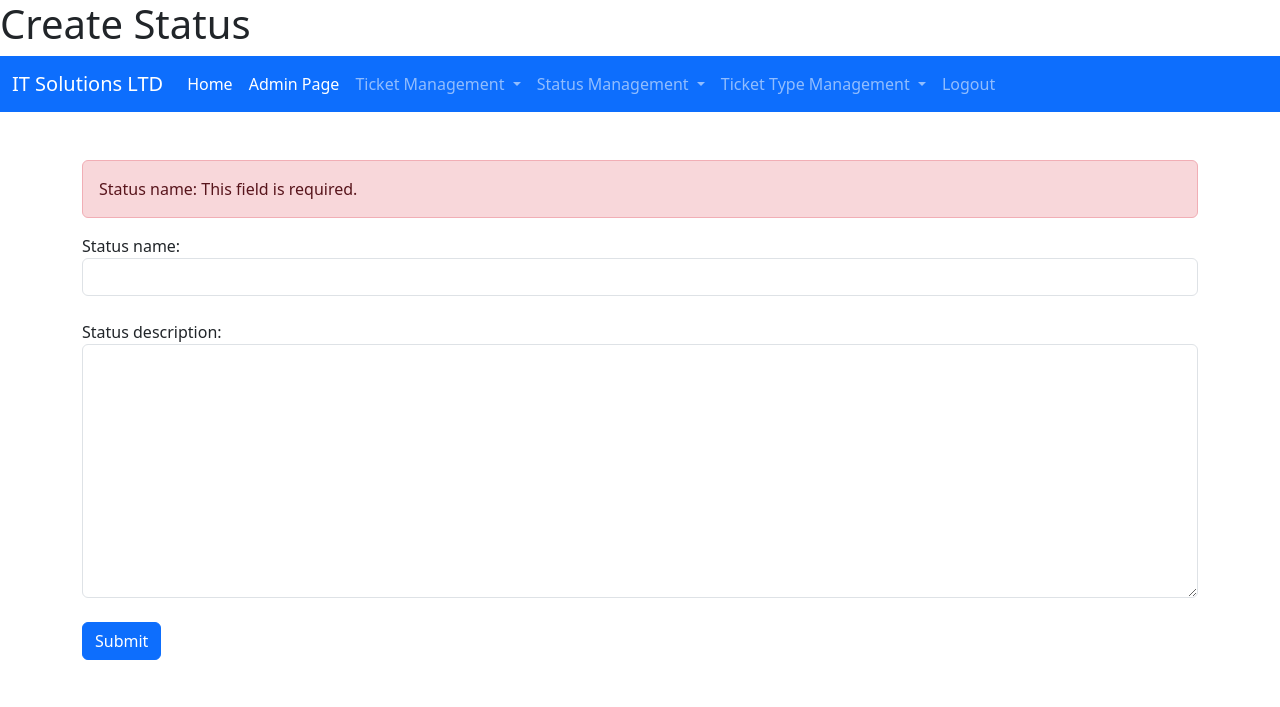
After one commit to Stylie777/SoftwareEngineeringL5, a Django app: page /create_status/ in a window 1280 px wide. The commit adds this page. Shown: the top 707 px of the page. Run offline with Django 4.2, Linux system fonts and the light colour scheme; a user stored in the database is signed in.

Commit message:
add-items: Add pages for creating entries into the database
Signed-off-by: Jack Styles <jackstyles320@gmail.com>

```diff
--- a/assignment/assignment/assignment/urls.py
+++ b/assignment/assignment/assignment/urls.py
@@ -27,6 +27,9 @@ urlpatterns = [
     path("register/", views.RegisterPage, name="Register"),
     path("login/", views.LoginPage, name="Login"),
     path("logout/", views.LogoutPage, name="Logout"),
+    path("create_ticket/", views.CreateTicketPage, name="Create Ticket"),
+    path("create_status/", views.CreateStatusPage, name="Create Status"),
+    path("create_ticket_type/", views.CreateTicketTypePage, name="Create Ticket Type"),
 ]
 
 urlpatterns +=staticfiles_urlpatterns()
--- a/assignment/assignment/myapp/forms.py
+++ b/assignment/assignment/myapp/forms.py
@@ -1,6 +1,10 @@
+import datetime
 from django import forms
 from django.contrib.auth.forms import UserCreationForm
 from django.contrib.auth.models import User
+from .models import Ticket, Status, TicketType
+from django.forms import ValidationError
+import re
 
 class NewUser(UserCreationForm):
     email = forms.EmailField(required=True)
@@ -9,11 +13,102 @@ class NewUser(UserCreationForm):
         model = User
         fields = ("username", "email", "first_name", "last_name", "password1", "password2")
 
+        widgets = {
+            "username": forms.TextInput(attrs = {"class": "form-control"}),
+            "email": forms.TextInput(attrs = {"class": "form-control"}),
+            "first_name": forms.TextInput(attrs = {"class": "form-control"}),
+            "last_name": forms.TextInput(attrs = {"class": "form-control"}),
+            "password1": forms.TextInput(attrs = {"class": "form-control"}),
+            "password2": forms.TextInput(attrs = {"class": "form-control"}),
+        }
+
     def save(self, commit=True):
         user = super(NewUser, self).save(commit=False)
         user.email = self.cleaned_data['email']
 
         if commit:
             user.save()
+        return user
 
-        return user
+class AddTicket(forms.ModelForm):
+    class Meta:
+        model = Ticket
+        fields = ("ticket_title", "ticket_info", "assignee", "status", "type", "date_due")
+
+        widgets = {
+            "ticket_title": forms.TextInput(attrs={"class":"form-control"}),
+            "ticket_info": forms.Textarea(attrs={"class":"form-control"}),
+            "assignee": forms.Select(attrs={"class":"form-control"}),
+            "status": forms.Select(attrs={"class":"form-control"}),
+            "type": forms.Select(attrs={"class":"form-control"}),
+            "date_due": forms.DateInput(attrs={"class":"form-control"}, format="%d/%m/%y"),
+        }
+
+    def clean_ticket_title(self):
+        ticket_title = self.cleaned_data["ticket_title"]
+
+        if not check_capital_letter(ticket_title):
+            raise ValidationError("Please enter the ticket title with the first letter as a Capital")
+
+        return ticket_title
+
+    def save(self, commit=True):
+        ticket = super(AddTicket, self).save(commit=False)
+        ticket.date_reported = datetime.date.today()
+
+        if commit:
+            ticket.save()
+        return ticket
+
+class AddStatus(forms.ModelForm):
+    class Meta:
+        model = Status
+        fields = ("status_name", "status_description")
+
+        widgets ={
+            "status_name": forms.TextInput(attrs={"class":"form-control"}),
+            "status_description": forms.Textarea(attrs= {"class":"form-control"}),
+        }
+
+    def clean_status_name(self):
+        status_name = self.cleaned_data["status_name"]
+
+        if not check_capital_letter(status_name):
+            raise ValidationError("Please enter the ticket title with the first letter as a Capital")
+
+        return status_name
+
+    def save(self, commit=True):
+        status = super(AddStatus, self).save(commit=False)
+
+        if commit:
+            status.save()
+        return status
+
+class AddTicketType(forms.ModelForm):
+    class Meta:
+        model = TicketType
+        fields = {"type_name", "type_description"}
+
+        widgets = {
+            "type_name": forms.TextInput(attrs={"class":"form-control"}),
+            "type_description": forms.Textarea(attrs={"class":"form-control"})
+        }
+
+    def clean_type_name(self):
+        type_name = self.cleaned_data["type_name"]
+
+        if not check_capital_letter(type_name):
+            raise ValidationError("Please enter the type name with the first letter as a Capital")
+
+        return type_name
+
+    def save(self, commit=True):
+        ticket_type = super(AddTicketType, self).save(commit=False)
+
+        if commit:
+            ticket_type.save()
+        return ticket_type
+
+def check_capital_letter(text):
+    return re.match(r"([A-Z][A-Z, a-z, 0-9]*)+", text)
--- /dev/null
+++ b/assignment/assignment/myapp/templates/myapp/add_status.html
@@ -0,0 +1,4 @@
+{% extends "myapp/form.html" %}
+{% block title %}
+    <h1>Create Status</h1>
+{% endblock %}
--- /dev/null
+++ b/assignment/assignment/myapp/templates/myapp/add_ticket.html
@@ -0,0 +1,4 @@
+{% extends "myapp/form.html" %}
+{% block title %}
+    <h1>Create Ticket</h1>
+{% endblock %}
--- /dev/null
+++ b/assignment/assignment/myapp/templates/myapp/add_ticket_type.html
@@ -0,0 +1,4 @@
+{% extends "myapp/form.html" %}
+{% block title %}
+    <h1>Create Ticket Type</h1>
+{% endblock %}
--- a/assignment/assignment/myapp/templates/myapp/base.html
+++ b/assignment/assignment/myapp/templates/myapp/base.html
@@ -2,24 +2,82 @@
 <html lang="en">
     <head>
         {% block title %}
-            <title>Test Title</title>
         {% endblock %}
         {% load static %}
-            <link rel="stylesheet" type="text/css" href="{% static 'myapp/site.css' %}">
+
+            <meta name="viewport" content="width=device-width, initial-scale=1">
+            <link href="https://cdn.jsdelivr.net/npm/bootstrap@5.3.1/dist/css/bootstrap.min.css" rel="stylesheet" integrity="sha384-4bw+/aepP/YC94hEpVNVgiZdgIC5+VKNBQNGCHeKRQN+PtmoHDEXuppvnDJzQIu9" crossorigin="anonymous">
     </head>
 
     <body>
-        {% block sidebar %}
-            <div class="sidebar">
-                <a class="active" href="/">Home</a>
-                {% if user.is_authenticated %}
-                <a class="active" href="/logout">Logout</a>
-                {% else %}
-                <a class="active" href="/register">Register</a>
-                <a class="active" href="/login">Login</a>
-                {% endif %}
-            </div>
+        <script src="https://cdn.jsdelivr.net/npm/@popperjs/core@2.11.8/dist/umd/popper.min.js" integrity="sha384-I7E8VVD/ismYTF4hNIPjVp/Zjvgyol6VFvRkX/vR+Vc4jQkC+hVqc2pM8ODewa9r" crossorigin="anonymous"></script>
+        <script src="https://cdn.jsdelivr.net/npm/bootstrap@5.3.1/dist/js/bootstrap.min.js" integrity="sha384-Rx+T1VzGupg4BHQYs2gCW9It+akI2MM/mndMCy36UVfodzcJcF0GGLxZIzObiEfa" crossorigin="anonymous"></script>
+
+        {% block navbar %}
+            <nav class="navbar navbar-expand-lg bg-primary" data-bs-theme="dark">
+                <div class="container-fluid">
+                    <a class="navbar-brand" href="#">IT Solutions LTD</a>
+                    <button class="navbar-toggler" type="button" data-bs-toggle="collapse" data-bs-target="#navbarNavDropdown" aria-controls="navbarNavDropdown" aria-expanded="false" aria-label="Toggle navigation">
+                        <span class="navbar-toggler-icon"></span>
+                    </button>
+                    <div class="collapse navbar-collapse" id="navbarNavDropdown">
+                        <ul class="navbar-nav">
+                            <li class="nav-item">
+                                <a class="nav-link active" aria-current="page" href="/">Home</a>
+                            </li>
+                            {% if user.is_authenticated %}
+                                {% if user.is_superuser %}
+                                    <li class="nav-item">
+                                        <a class="nav-link active" href="/admin">Admin Page</a>
+                                    </li>
+                                {% endif %}
+                                <li class="nav-item dropdown">
+                                    <a class="nav-link dropdown-toggle" href="#" role="button" data-bs-toggle="dropdown" aria-expanded="false">
+                                        Ticket Management
+                                    </a>
+                                    <ul class="dropdown-menu">
+                                        <li>
+                                            <a class="dropdown-item" href="/create_ticket">Create Ticket</a>
+                                        </li>
+                                    </ul>
+                                </li>
+                                <li class="nav-item dropdown">
+                                    <a class="nav-link dropdown-toggle" href="#" role="button" data-bs-toggle="dropdown" aria-expanded="false">
+                                        Status Management
+                                    </a>
+                                    <ul class="dropdown-menu">
+                                        <li>
+                                            <a class="dropdown-item" href="/create_status">Create Status</a>
+                                        </li>
+                                    </ul>
+                                </li>
+                                <li class="nav-item dropdown">
+                                    <a class="nav-link dropdown-toggle" href="#" role="button" data-bs-toggle="dropdown" aria-expanded="false">
+                                        Ticket Type Management
+                                    </a>
+                                    <ul class="dropdown-menu">
+                                        <li>
+                                            <a class="dropdown-item" href="/create_ticket_type">Create Ticket Type</a>
+                                        </li>
+                                    </ul>
+                                </li>
+                                <li class="nav-item">
+                                    <a class="nav-link" href="/logout">Logout</a>
+                                </li>
+                                {% else %}
+                                <li class="nav-item">
+                                    <a class="nav-link active" href="/register">Register</a>
+                                </li>
+                                <li class="nav-item">
+                                    <a class="nav-link active" href="/login">Login</a>
+                                </li>
+                            {% endif %}
+                        </ul>
+                    </div>
+                </div>
+            </nav>
         {% endblock %}
+
         {% block content %}
         {% endblock %}
     </body>
--- /dev/null
+++ b/assignment/assignment/myapp/templates/myapp/form.html
@@ -0,0 +1,22 @@
+{% extends "myapp/base.html" %}
+{% block content %}
+
+<div class="container py-5">
+    <div class="form-group">
+        <form method="POST">
+            {% csrf_token %}
+            {% for field in form.visible_fields %}
+                <div class="fieldWrapper">
+                    {% for error in field.errors %}
+                        <div class="alert alert-danger"> {{ field.label_tag }} {{ error }}</div>
+                    {% endfor %}
+                    {{ field.label_tag }} {{ field }}
+                    <br>
+                </div>
+            {% endfor %}
+            <button class="btn btn-primary" type="submit">Submit</button>
+        </form>
+    </div>
+</div>
+
+{% endblock %}
--- a/assignment/assignment/myapp/templates/myapp/home.html
+++ b/assignment/assignment/myapp/templates/myapp/home.html
@@ -1,6 +1,6 @@
 {% extends "myapp/base.html" %}
 {% block title %}
-    <h1>Home Page</h1>
+    <h1 class="primary">Home Page</h1>
 {% endblock %}
 {% block content %}
     {% include 'myapp/messages.html' %}
--- a/assignment/assignment/myapp/templates/myapp/login.html
+++ b/assignment/assignment/myapp/templates/myapp/login.html
@@ -8,7 +8,7 @@
     <div class="container py-5">
         <form method="POST">
             {% csrf_token %}
-            {{login_form}}
+            {{login_form.as_p}}
             <button class="btn btm-primary" type="submit">Login</button>
         </form>
         <p class="text-centre">Need an account? <a href="/register"> Create an account here!</a>.</p>
--- a/assignment/assignment/myapp/views.py
+++ b/assignment/assignment/myapp/views.py
@@ -1,8 +1,10 @@
 from django.shortcuts import render, redirect
-from .forms import NewUser
+from .forms import NewUser, AddTicket, AddStatus, AddTicketType
 from django.contrib.auth import login, authenticate, logout
 from django.contrib import messages
 from django.contrib.auth.forms import AuthenticationForm
+from django.contrib.auth.decorators import login_required
+import re, datetime
 
 def HomePage(request):
     return render(request, "myapp/home.html")
@@ -32,7 +34,7 @@ def LoginPage(request):
 
             if user is not None:
                 login(request, user)
-                messages.info(request, f"You are now logged in as {username}.")
+                messages.success(request, f"You are now logged in as {username}.")
                 return redirect("Home")
             else:
                 messages.error(request, "Invalid Username or Password. Please try again.")
@@ -43,3 +45,36 @@ def LogoutPage(request):
     logout(request)
     messages.info(request, "You have logged out.")
     return redirect("Home")
+
+@login_required(login_url="/login")
+def CreateTicketPage(request):
+    form = AddTicket(request.POST)
+
+    if form.is_valid():
+        form.save()
+        messages.success(request, message="Ticket logged")
+        return redirect("Home")
+
+    return render(request, 'myapp/add_ticket.html', context={"form":form})
+
+@login_required(login_url="/login")
+def CreateStatusPage(request):
+    form = AddStatus(request.POST)
+
+    if form.is_valid():
+        form.save()
+        messages.success(request, "Status Type Created")
+        return redirect("Home")
+
+    return render(request, "myapp/add_status.html", context={"form":form})
+
+@login_required(login_url="/login")
+def CreateTicketTypePage(request):
+    form = AddTicketType(request.POST)
+
+    if form.is_valid():
+        form.save()
+        messages.success(request, "Ticket Type Created")
+        return redirect("Home")
+
+    return render(request, "myapp/add_ticket_type.html", context={"form":form})
```
Also changed, not shown: assignment/assignment/assignment/settings.py (+6 -1 lines), assignment/assignment/myapp/templates/myapp/messages.html (+5 -5 lines), assignment/assignment/myapp/templates/myapp/register.html (+5 -3 lines).
